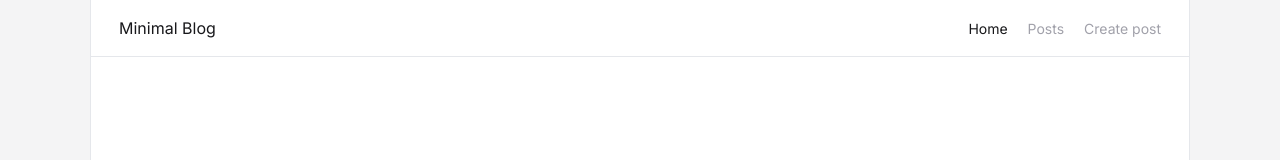
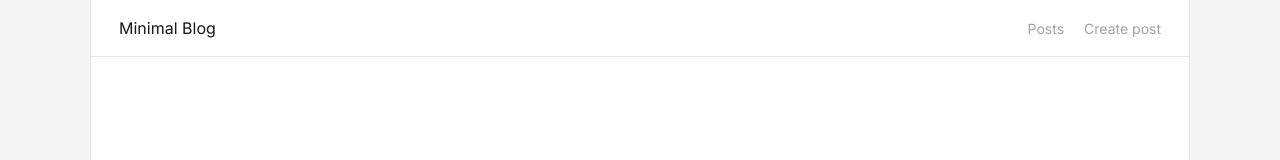
Before and after one commit to videothrone/minimal-blog, a Next.js app: page / in a window 1280 px wide. Shown: the top 160 px of the page. Built offline with nearby package versions, Linux system fonts and the light colour scheme; no server answers; the database is empty.

Commit message:
♻️ Remove Home link from Nav loop

```diff
--- a/src/components/header.tsx
+++ b/src/components/header.tsx
@@ -4,10 +4,6 @@ import Link from "next/link";
 import { usePathname } from "next/navigation";
 
 const navLinks = [
-  {
-    href: "/",
-    label: "Home",
-  },
   {
     href: "/posts",
     label: "Posts",
```
